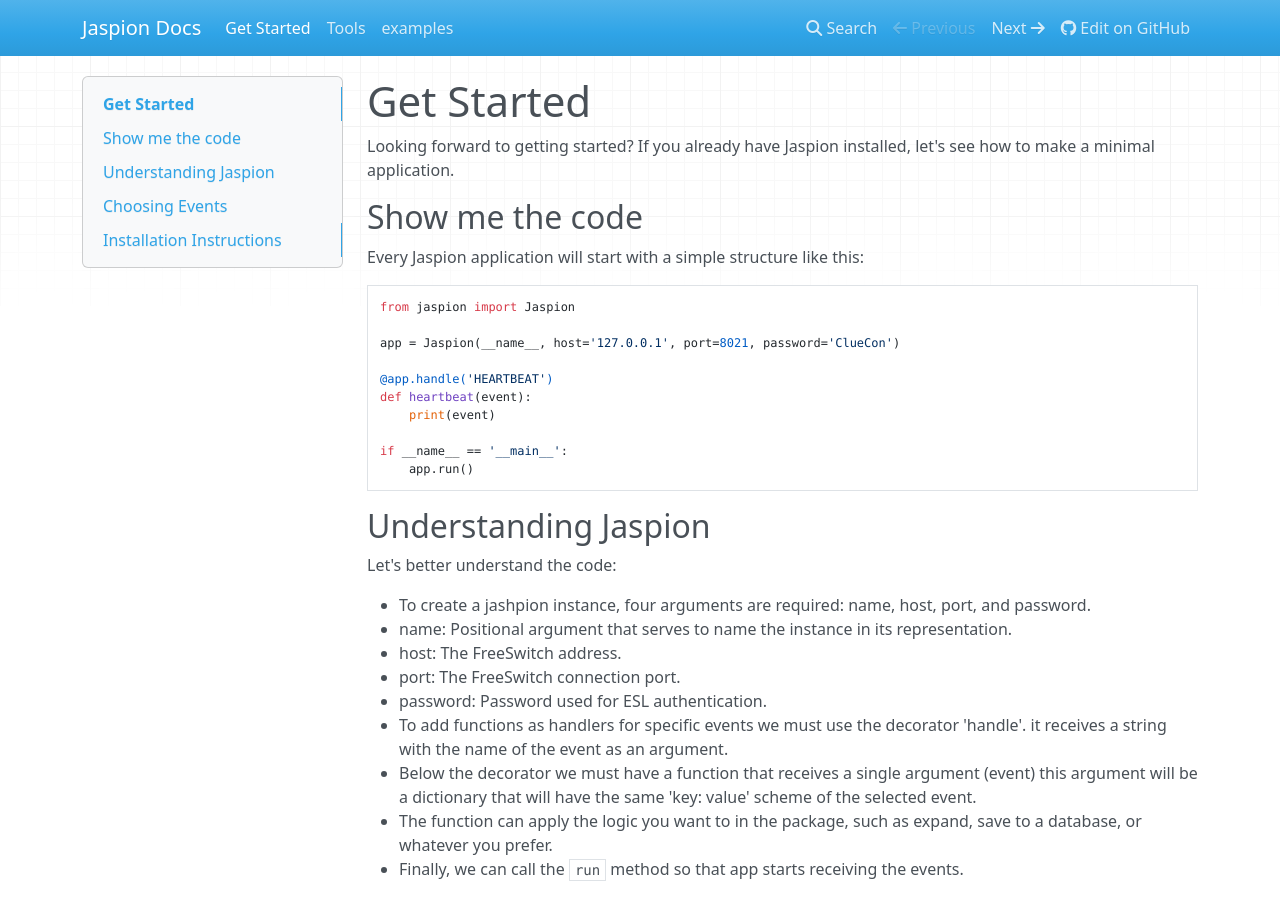
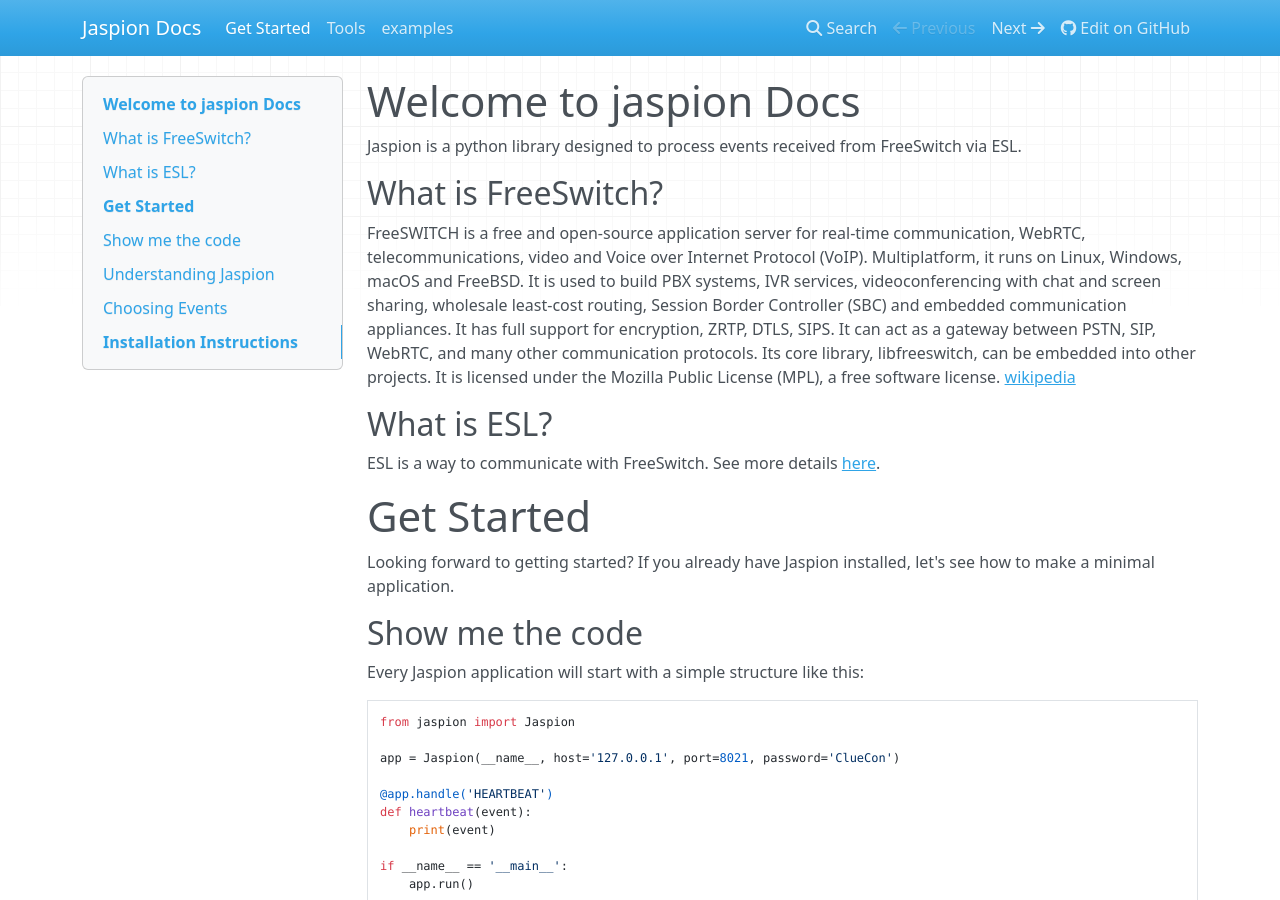
Before and after one commit to Otoru/jaspion, an MkDocs documentation site: the page built from docs/get_started.md, in a window 1280 px wide and 900 px high. Built offline with MkDocs 1.6.1, drawn with Linux system fonts in a browser that asks for light colours; nearby versions of some CDN libraries.

Commit message:
manipulate the docs

````diff
--- a/docs/get_started.md
+++ b/docs/get_started.md
@@ -1,3 +1,16 @@
+# Welcome to jaspion Docs
+
+Jaspion is a python library designed to process events received from FreeSwitch via ESL.
+
+## What is FreeSwitch?
+
+FreeSWITCH is a free and open-source application server for real-time communication, WebRTC, telecommunications, video and Voice over Internet Protocol (VoIP). Multiplatform, it runs on Linux, Windows, macOS and FreeBSD. It is used to build PBX systems, IVR services, videoconferencing with chat and screen sharing, wholesale least-cost routing, Session Border Controller (SBC) and embedded communication appliances. It has full support for encryption, ZRTP, DTLS, SIPS. It can act as a gateway between PSTN, SIP, WebRTC, and many other communication protocols. Its core library, libfreeswitch, can be embedded into other projects. It is licensed under the Mozilla Public License (MPL), a free software license. [wikipedia](https://en.wikipedia.org/wiki/FreeSWITCH)
+
+## What is ESL?
+
+ESL is a way to communicate with FreeSwitch. See more details [here](https://freeswitch.org/confluence/display/FREESWITCH/Event+Socket+Library).
+
+
 # Get Started
 
 Looking forward to getting started? If you already have Jaspion installed, let's see how to make a minimal application.
@@ -37,7 +50,7 @@
 
 You can work on any event that FreeSwitch generates via ESL. Just be aware of the fact that if the searched event is a **CUSTOM**, you must enter your **subclass** name. The [FreeSwitch documentation][1] has more information about events.
 
-## Installation Instructions
+# Installation Instructions
 
 You can install the package in two ways:
 ```bash
````
Also changed, not shown: docs/index.md (deleted, +0 -11 lines).
